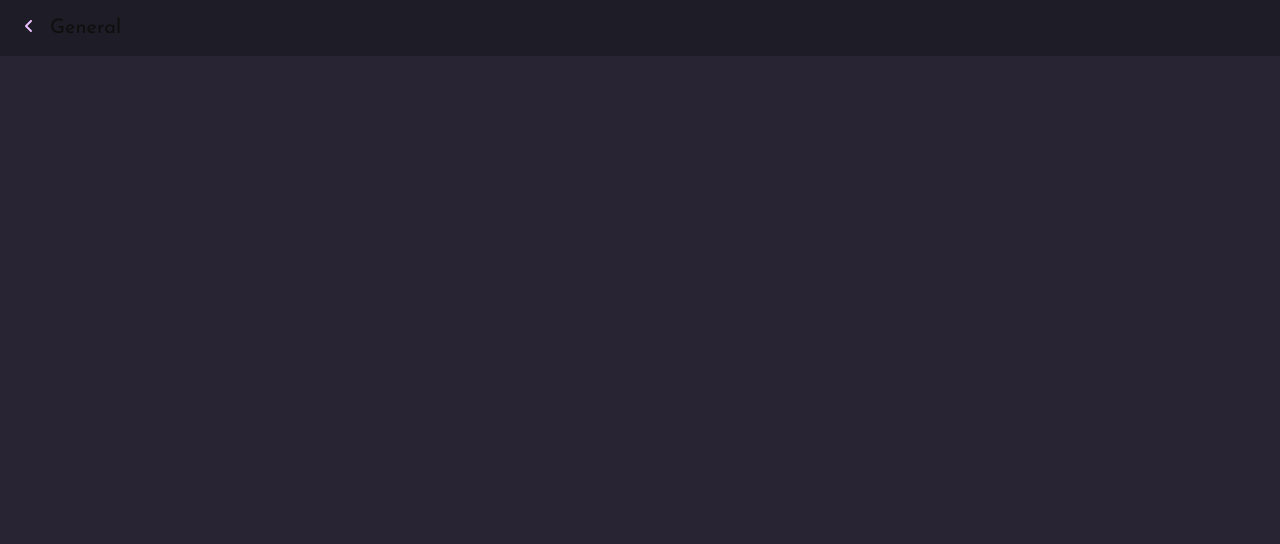
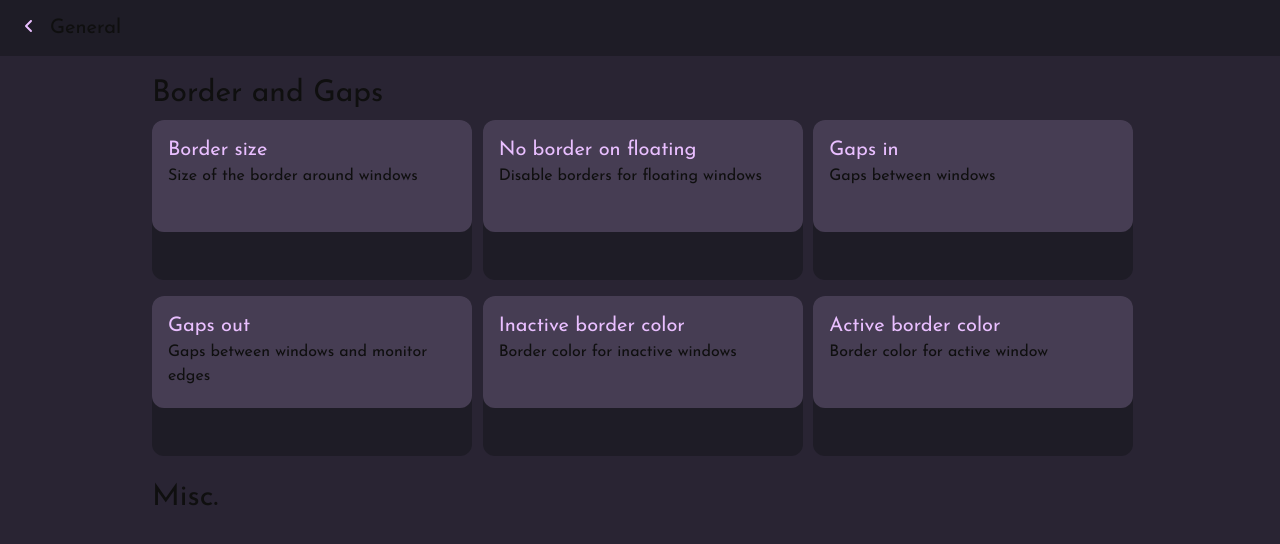
Before and after one commit to bootloopmaster636/HyprGen, a React (Vite) app: page /Settings/General in a window 1280 px wide. Shown: the top 544 px of the page. Built offline with nearby package versions, Linux system fonts and the light colour scheme.

Commit message:
✨ rebrand to HyprGen because some people use "hyprconf" as an alias (including me)... and i feel like this is a better name

```diff
--- a/src/Components/AppBar.tsx
+++ b/src/Components/AppBar.tsx
@@ -11,7 +11,8 @@ export default function AppBar({ title }: AppBarParams) {
   return (
     <div
       className={
-        ThemeData.backgroundDeep + " flex h-14 flex-row items-center px-6"
+        ThemeData.backgroundDeep +
+        " sticky top-0 flex h-14 w-screen flex-row items-center px-6 "
       }
     >
       <div onClick={() => navigator("/")} className={ThemeData.onPrimary}>
--- a/src/Components/ItemCategories.tsx
+++ b/src/Components/ItemCategories.tsx
@@ -9,7 +9,7 @@ export default ({ title, description, faIcon, navLink }) => {
     <a
       className={
         ThemeData.surface +
-        " flex h-24 w-[24rem] flex-row items-center rounded-xl px-5" +
+        " flex h-28 w-[21rem] flex-row items-center rounded-xl px-5" +
         " hover-scale-105 transition-all hover:border-4 hover:border-[#ffffff40] hover:shadow-xl"
       }
       onClick={() => navigator(navLink)}
@@ -17,7 +17,7 @@ export default ({ title, description, faIcon, navLink }) => {
       <div className="min-w-[2rem] text-center text-3xl text-white">
         <FontAwesomeIcon icon={["fas", faIcon]} />
       </div>
-      <div className="w-4"></div>
+      <div className="w-6"></div>
       <div>
         <h1 className={ThemeData.onPrimary + " text-start text-2xl font-bold"}>
           {title}
--- /dev/null
+++ b/src/Components/SettingsTile.tsx
@@ -0,0 +1,19 @@
+import { FontAwesomeIcon } from "@fortawesome/react-fontawesome";
+import { ThemeData } from "../consts.ts";
+import { useNavigate } from "react-router-dom";
+import { Simulate } from "react-dom/test-utils";
+import dragExit = Simulate.dragExit;
+
+// @ts-ignore
+export default ({ title, description }) => {
+  return (
+    <div
+      className={ThemeData.backgroundDeep + " h-[10rem] w-[20rem] rounded-xl"}
+    >
+      <div className={ThemeData.surface + " h-[7rem] w-[20rem] rounded-xl p-4"}>
+        <p className={ThemeData.onPrimary + " text-bold text-xl"}>{title}</p>
+        <p className={"text-md"}>{description}</p>
+      </div>
+    </div>
+  );
+};
--- a/src/HomePage.tsx
+++ b/src/HomePage.tsx
@@ -9,8 +9,8 @@ library.add(fas);
 function Header() {
   return (
     <div>
-      <p className="text-center text-4xl">HyprConf</p>
-      <p className="text-center text-xl">Hyprland configuration tool</p>
+      <p className="text-center text-4xl">HyprGen</p>
+      <p className="text-center text-xl">Hyprland configuration generator tool</p>
       <p className="text-md pt-4 text-center italic">
         "Whaddya want to configure?"
       </p>
--- a/src/Pages/SettingsGeneral.tsx
+++ b/src/Pages/SettingsGeneral.tsx
@@ -1,11 +1,44 @@
 import "../App.css";
 import AppBar from "../Components/AppBar.tsx";
 import { ThemeData } from "../consts.ts";
+import SettingsTile from "../Components/SettingsTile.tsx";
 
 export default function SettingsGeneralPage() {
   return (
-    <div className={ThemeData.backgroundShallow + " min-w-screen min-h-screen"}>
+    <div
+      className={
+        ThemeData.backgroundShallow +
+        " min-w-screen flex min-h-screen flex-col items-center"
+      }
+    >
       <AppBar title="General" />
+      <div className="flex max-w-5xl flex-col px-6 py-2">
+        <p className={"pb-2 pt-3 text-3xl"}>Border and Gaps</p>
+        <div className={"grid grid-cols-1 gap-4 md:grid-cols-2 lg:grid-cols-3"}>
+          <SettingsTile
+            title="Border size"
+            description="Size of the border around windows"
+          />
+          <SettingsTile
+            title="No border on floating"
+            description="Disable borders for floating windows"
+          />
+          <SettingsTile title="Gaps in" description="Gaps between windows" />
+          <SettingsTile
+            title="Gaps out"
+            description="Gaps between windows and monitor edges"
+          />
+          <SettingsTile
+            title="Inactive border color"
+            description="Border color for inactive windows"
+          />
+          <SettingsTile
+            title="Active border color"
+            description="Border color for active window"
+          />
+        </div>
+        <p className={"pb-2 pt-6 text-3xl"}>Misc.</p>
+      </div>
     </div>
   );
 }
```
Also changed, not shown: 2 other files (tests, documents, lock files or other folders).
